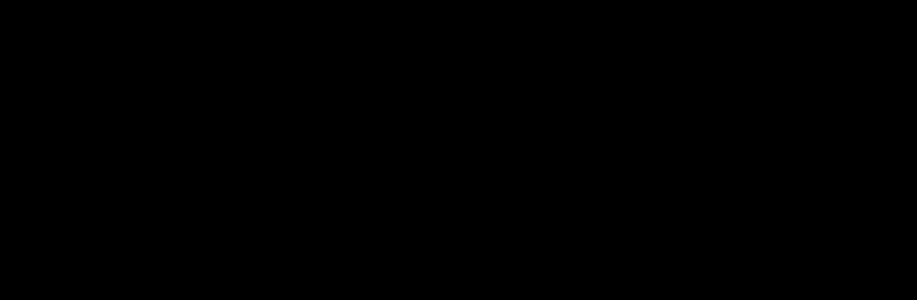
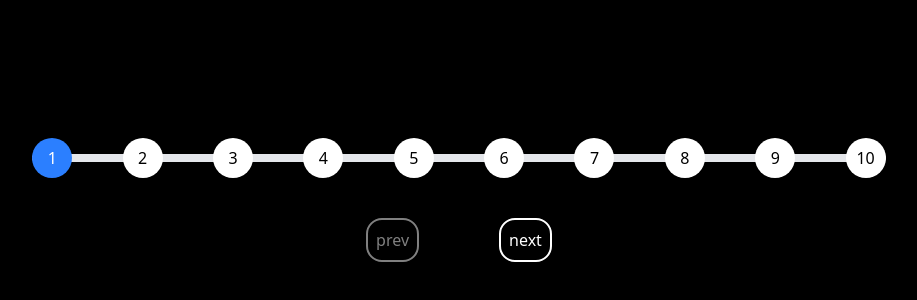
Before and after one commit to SunACong/50-vue-projects, a Vue app: page /ProgressSteps in a window 1280 px wide. Before the commit this address had no page. Shown: the part 246-546 px from the top of the page, without its empty margins (181-1098 px from the left). Built offline with nearby package versions, Linux system fonts and the light colour scheme.

Commit message:
feat(router): 添加ProgressSteps路由并更新项目列表
在路由配置中添加了ProgressSteps页面，并更新了项目列表中的标题和链接，以便正确导航到新页面。同时，实现了ProgressSteps页面的基本功能，包括进度条和导航按钮。

```diff
--- a/src/constants/index.js
+++ b/src/constants/index.js
@@ -13,9 +13,9 @@
     },
     {
         id: 2,
-        title: 'Project 2',
+        title: 'Progress Steps',
         image: 'https://50projects50days.com/img/projects-img/2-progress-steps.png',
-        link: '#project2'
+        link: 'ProgressSteps'
     },
     {
         id: 3,
--- a/src/projects/ProgressSteps.vue
+++ b/src/projects/ProgressSteps.vue
@@ -1,11 +1,93 @@
 <template>
-    <div>
-        <!-- -->
+    <div class="py-96">
+        <div class="relative mx-auto flex max-w-2/3 items-center justify-between">
+            <div class="absolute z-0 h-2 w-full rounded-full bg-gray-200">
+                <div
+                    :style="{ width: `${(current / (steps.length - 1)) * 100}%` }"
+                    class="absolute top-0 bottom-0 left-0 h-full rounded-full bg-blue-500 transition-all duration-300 ease-in-out"></div>
+            </div>
+            <div
+                v-for="item in steps"
+                :key="item"
+                :class="[
+                    'z-10 flex h-10 w-10 items-center justify-center rounded-full border-none transition-all duration-500 ease-in-out',
+                    item.id - 1 <= current ? 'bg-blue-500 text-white' : 'bg-white',
+                ]"
+                class="border-2">
+                {{ item.id }}
+            </div>
+        </div>
+        <div class="mt-10 flex items-center justify-center gap-20 text-white">
+            <button
+                :class="[current === 0 ? 'cursor-not-allowed opacity-50' : 'cursor-pointer']"
+                class="rounded-2xl border-2 p-2 active:scale-90"
+                @click="update('prev')"
+                :disabled="current === 0">
+                prev
+            </button>
+            <button
+                :class="[
+                    current === steps.length - 1
+                        ? 'cursor-not-allowed opacity-50'
+                        : 'cursor-pointer',
+                ]"
+                class="rounded-2xl border-2 p-2 active:scale-90"
+                @click="update('next')"
+                :disabled="current === steps.length - 1">
+                next
+            </button>
+        </div>
     </div>
 </template>
 
 <script setup>
     import { ref } from 'vue'
 
-    const feature = ref()
+    const current = ref(0)
+
+    const steps = ref([
+        {
+            id: 1,
+        },
+        {
+            id: 2,
+        },
+        {
+            id: 3,
+        },
+        {
+            id: 4,
+        },
+        {
+            id: 5,
+        },
+        {
+            id: 6,
+        },
+        {
+            id: 7,
+        },
+        {
+            id: 8,
+        },
+        {
+            id: 9,
+        },
+        {
+            id: 10,
+        },
+    ])
+
+    const update = (type) => {
+        if (type === 'prev') {
+            if (current.value > 0) {
+                current.value--
+            }
+        } else {
+            if (current.value < steps.value.length - 1) {
+                current.value++
+            }
+        }
+        console.log(current.value)
+    }
 </script>
--- a/src/router/index.js
+++ b/src/router/index.js
@@ -18,6 +18,11 @@
         name: 'ExpandingCards',
         component: ExpandingCards
     },
+    {
+        path: '/ProgressSteps',
+        name: 'ProgressSteps',
+        component: () => import('@/projects/ProgressSteps.vue')
+    }
 ]
 
 const router = createRouter({
```
Also changed, not shown: 1 other file (tests, documents, lock files or other folders).
